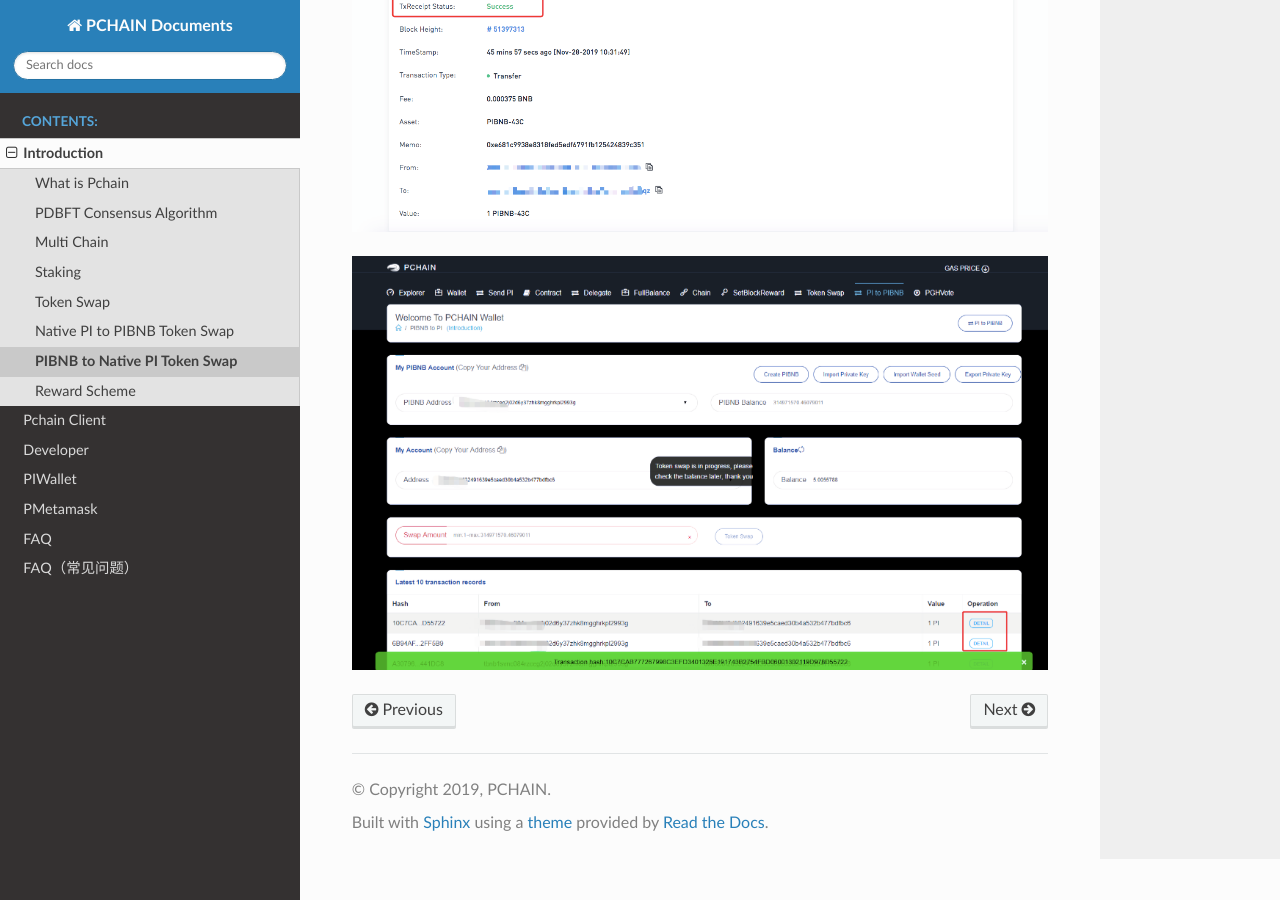
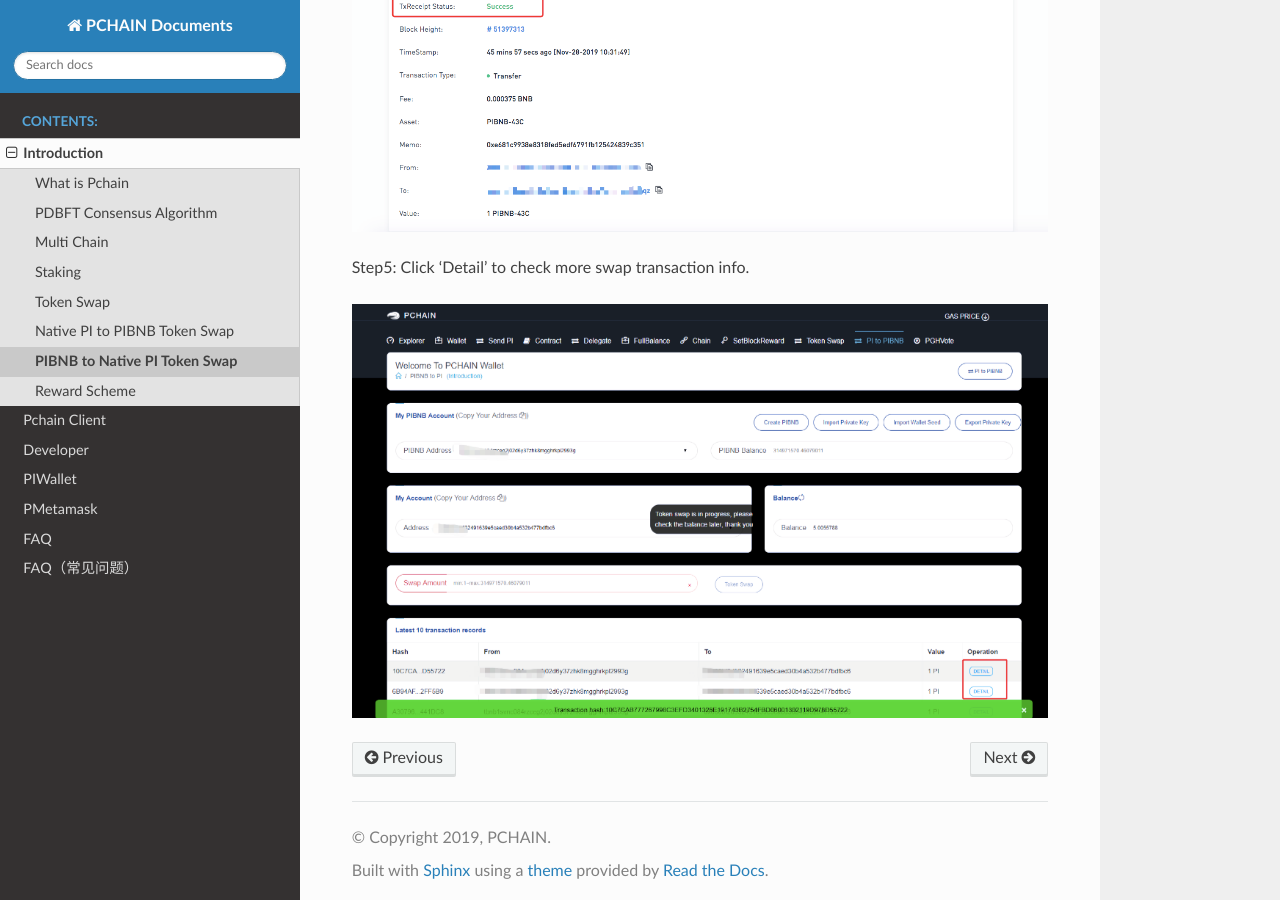
Before and after one commit to pchain-org/pchain-guide, a Sphinx documentation site: the page built from pchaindoc/source/introduction/pibnbtopi.rst, in a window 1280 px wide and 900 px high, scrolled down 2090 px. Built offline with Sphinx 7.4.7 and the Read the Docs theme 2.0.0, drawn with Linux system fonts in a browser that asks for light colours; pages that are not in the unit, such as notebooks, are missing from menus.

Commit message:
Update pibnbtopi.rst

```diff
--- a/pchaindoc/source/introduction/pibnbtopi.rst
+++ b/pchaindoc/source/introduction/pibnbtopi.rst
@@ -28,4 +28,6 @@
 
 .. image:: ../_static/pibnbtopi/4.png
 
+Step5: Click ‘Detail’ to check more swap transaction info.
+
 .. image:: ../_static/pibnbtopi/5.png
```
